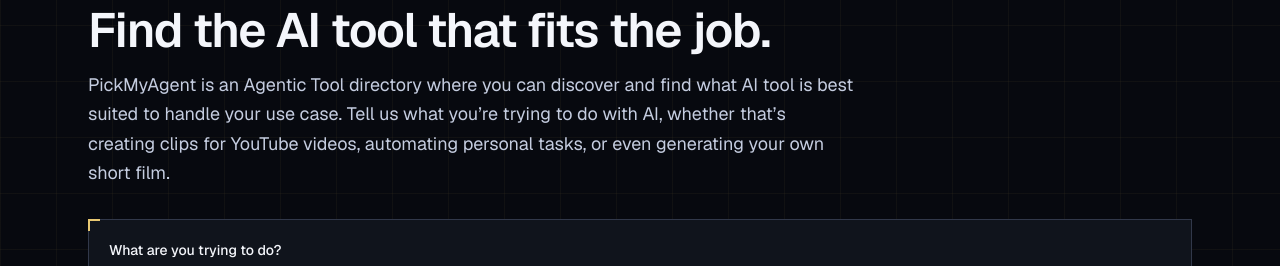
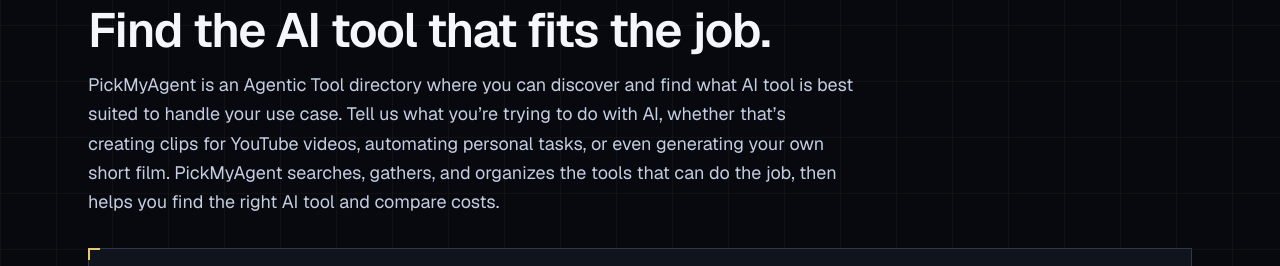
Before and after one commit to pickmyagent/pickmyagent.ai, a Next.js app: page / in a window 1280 px wide. Shown: the part 143-409 px from the top of the page. Built offline with nearby package versions, Linux system fonts and the light colour scheme; no server answers.

Commit message:
Keep the homepage intro closing sentence.

```diff
--- a/app/page.tsx
+++ b/app/page.tsx
@@ -50,7 +50,9 @@ export default function HomePage() {
           find what AI tool is best suited to handle your use case. Tell us
           what you’re trying to do with AI, whether that’s creating clips for
           YouTube videos, automating personal tasks, or even generating your
-          own short film.
+          own short film. PickMyAgent searches, gathers, and organizes the
+          tools that can do the job, then helps you find the right AI tool and
+          compare costs.
         </p>
       </section>
 
```
